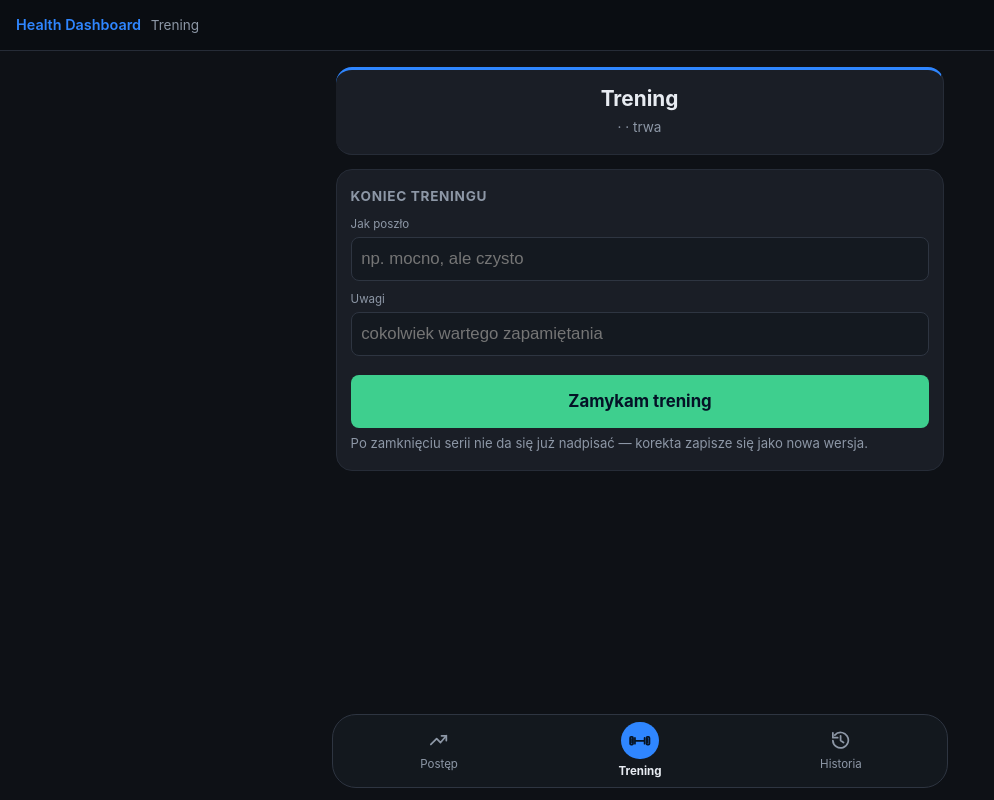
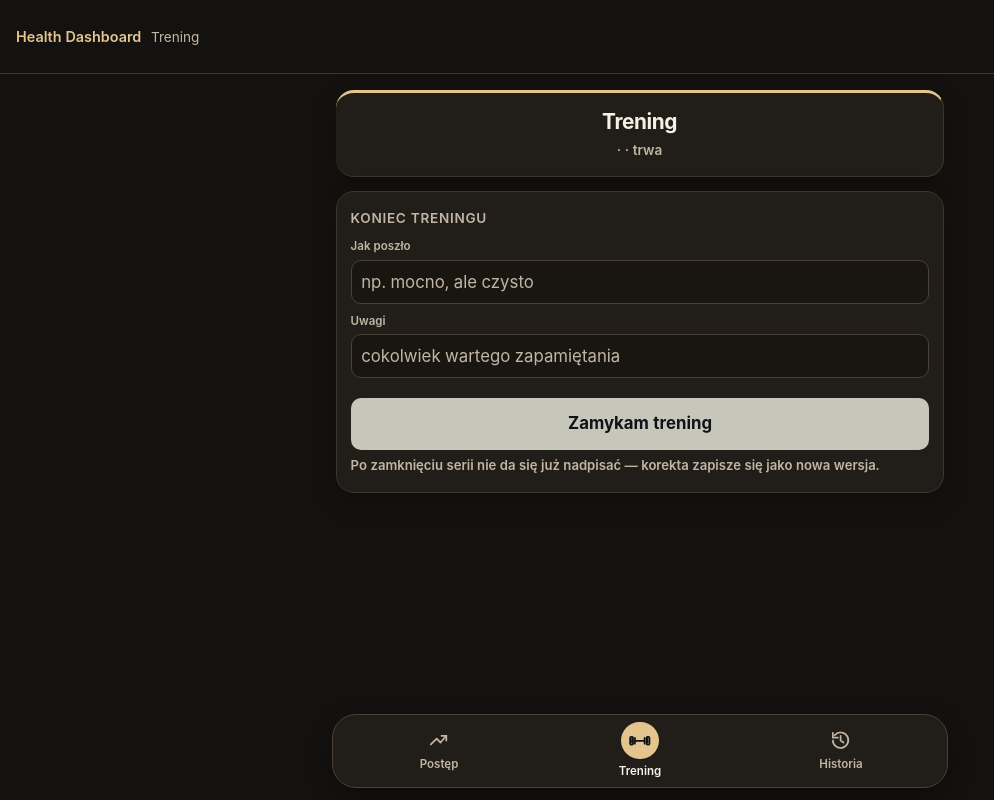
Before and after one commit to Jakubbear/aplikacja-treningowa, a FastAPI app: page /sesja/1 in a window 1280 px wide. Shown: the whole page, without its empty margins (0-994 px from the left). Run offline with FastAPI, Linux system fonts and the light colour scheme.

Commit message:
Nowy wygląd: motyw „Grafit · Szampan”
- ciemny grafit z beżowym akcentem stanu „zrobione” zamiast zieleni
- grubsze drobne napisy, czcionka systemowa, cyfry o stałej szerokości
- ramka wokół ćwiczenia, które teraz robisz; ✓ przy skończonym
- „kg” przy zapisanej serii nie nachodzi na liczbę

Układ ekranów bez zmian.

```diff
--- a/app/static/style.css
+++ b/app/static/style.css
@@ -6,21 +6,22 @@
    Układ karty ćwiczenia wg makiety z 2026-09-13. */
 
 :root {
-  --tlo: #0e1116;
-  --karta: #1a1e26;
-  --karta-obwod: #262c37;
-  --wiersz: #20252f;
-  --wiersz-obwod: #2e3541;
-  --pole: #141920;
-  --tekst: #e8ecf2;
-  --przygaszony: #8d97a6;
-  --akcent: #2f86ff;
-  --akcent-cichy: rgba(47, 134, 255, .14);
-  --ok: #3ecf8e;
+  --tlo: #141210;
+  --karta: #211e1a;
+  --karta-obwod: #3c352d;
+  --wiersz: #2b2620;
+  --wiersz-obwod: #4a4035;
+  --pole: #191612;
+  --tekst: #f6f0e5;
+  --przygaszony: #c2b6a3;
+  --akcent: #e4c58d;
+  --zrobione: #c7c6ba;
+  --zrobione-cichy: rgba(199, 198, 186, .15);
   --uwaga: #ffb454;
   --zle: #ff5f5f;
+  --akcent-cichy: rgba(228, 197, 141, .13);
   --zle-cichy: rgba(255, 95, 95, .12);
-  --promien: 16px;
+  --promien: 18px;
   --promien-maly: 10px;
   --dotyk: 44px;
 }
@@ -135,7 +136,7 @@ h2 { font-size: .85rem; margin: 0 0 .6rem; color: var(--przygaszony); text-trans
 .naglowek-sesji { text-align: center; }
 .naglowek-sesji h1 { margin: 0 0 .3rem; }
 .naglowek-sesji.trwa { border-left: none; border-top: 3px solid var(--akcent); }
-.naglowek-sesji.zrobione { border-left: none; border-top: 3px solid var(--ok); }
+.naglowek-sesji.zrobione { border-left: none; border-top: 3px solid var(--zrobione); }
 
 .lista-plan { list-style: none; padding: 0; margin: 0; }
 
@@ -231,7 +232,7 @@ h2 { font-size: .85rem; margin: 0 0 .6rem; color: var(--przygaszony); text-trans
 }
 .ikona::-webkit-details-marker { display: none; }
 .ikona.kasuj { color: var(--zle); border-color: rgba(255, 95, 95, .35); }
-.ikona.potwierdz { color: var(--ok); border-color: rgba(62, 207, 142, .4); font-size: 1.25rem; }
+.ikona.potwierdz { color: var(--zrobione); border-color: var(--zrobione); font-size: 1.25rem; }
 .ikona:active { background: var(--akcent-cichy); }
 .ikona.nieczynna { color: var(--wiersz-obwod); border-color: var(--wiersz-obwod); cursor: default; }
 
@@ -329,9 +330,9 @@ h2 { font-size: .85rem; margin: 0 0 .6rem; color: var(--przygaszony); text-trans
   flex-wrap: wrap;
 }
 /* Zrobione widać z odległości wyciągniętej ręki: zielona krawędź od lewej. */
-.serie > .wiersz.zapisana { border-left: 3px solid var(--ok); }
+.serie > .wiersz.zapisana { border-left: 3px solid var(--zrobione); }
 .serie > .wiersz.planowana { opacity: .82; }
-.serie > .wiersz.zapisano { border-color: var(--ok); }
+.serie > .wiersz.zapisano { border-color: var(--zrobione); }
 .serie > .wiersz.blad-zapisu { border-color: var(--zle); background: var(--zle-cichy); }
 /* Zapis w drodze: haczyk przygasa, żeby drugi stuk nie wyglądał na potrzebny. */
 .w-locie button[type=submit] { opacity: .45; }
@@ -420,7 +421,7 @@ button.glowny {
   font-weight: 700;
   font-size: 1.05rem;
 }
-button.konczacy { background: var(--ok); }
+button.konczacy { background: var(--zrobione); }
 button.drobny {
   padding: .55rem .7rem;
   min-height: var(--dotyk);
@@ -527,7 +528,7 @@ button.drobny {
   outline-offset: 2px;
 }
 .radio-tak:not(:checked) ~ .pole-bolu { display: none; }
-.odczucie.zapisano { border-top-color: var(--ok); }
+.odczucie.zapisano { border-top-color: var(--zrobione); }
 .odczucie.blad-zapisu { border-top-color: var(--zle); }
 
 .wysilek { border: none; padding: 0; margin: 0; min-width: 0; }
@@ -615,7 +616,7 @@ button.drobny {
   border-left: 3px solid var(--karta-obwod);
   margin-bottom: .4rem;
 }
-.odchylenia > li.zgodne { border-left-color: var(--ok); }
+.odchylenia > li.zgodne { border-left-color: var(--zrobione); }
 .odchylenia > li.inne { border-left-color: var(--uwaga); }
 .odchylenia > li.pominiete { border-left-color: var(--zle); }
 .ocena { display: block; color: var(--przygaszony); font-size: .88rem; }
@@ -813,12 +814,12 @@ body { padding-bottom: calc(6rem + env(safe-area-inset-bottom)); }
 }
 .strzalka svg, .wykonany .dalej { width: 1.25rem; height: 1.25rem; fill: none; stroke: currentColor; stroke-width: 2; stroke-linecap: round; stroke-linejoin: round; }
 
-.wykonany { display: flex; align-items: center; gap: .75rem; color: var(--tekst); text-decoration: none; border-left: 3px solid var(--ok); }
+.wykonany { display: flex; align-items: center; gap: .75rem; color: var(--tekst); text-decoration: none; border-left: 3px solid var(--zrobione); }
 .wykonany.w-toku { border-left-color: var(--akcent); }
 .wykonany .znak {
   flex: none; display: grid; place-items: center;
   width: 2rem; height: 2rem; border-radius: 50%;
-  background: rgba(62, 207, 142, .15); color: var(--ok); font-weight: 700;
+  background: var(--zrobione-cichy); color: var(--zrobione); font-weight: 700;
 }
 .wykonany.w-toku .znak { background: var(--akcent-cichy); color: var(--akcent); }
 .wykonany .opis { flex: 1; min-width: 0; display: flex; flex-direction: column; gap: .15rem; }
@@ -864,6 +865,77 @@ body { padding-bottom: calc(6rem + env(safe-area-inset-bottom)); }
 .podbicie { align-self: stretch; }
 .podbicie h3 { margin: 0 0 .35rem; font-size: .72rem; font-weight: 600; color: var(--przygaszony); text-transform: uppercase; letter-spacing: .04em; }
 .podbicie p { margin: 0 0 .4rem; font-size: .82rem; line-height: 1.3; }
-.podbicie .strzalka-gora { color: var(--ok); font-weight: 700; }
+.podbicie .strzalka-gora { color: var(--zrobione); font-weight: 700; }
 .podbicie .kg-pod { display: block; color: var(--przygaszony); padding-left: 1rem; }
-.podbicie .kg-pod strong { color: var(--ok); }
+.podbicie .kg-pod strong { color: var(--zrobione); }
+
+/* Korekty wizualne i czytelność; bez zmiany układu ani kolejności kontrolek. */
+:root { color-scheme: dark; }
+body { font-family: -apple-system, BlinkMacSystemFont, "SF Pro Text", "Segoe UI", sans-serif; font-variant-numeric: tabular-nums; }
+input, select, textarea, button { font-family: inherit; font-variant-numeric: tabular-nums; }
+input::placeholder, textarea::placeholder { color: var(--przygaszony); opacity: 1; }
+input[type="checkbox"], input[type="radio"] { accent-color: var(--akcent); }
+.pasek { background: var(--tlo); }
+.zakladki { background: var(--karta); box-shadow: 0 8px 28px #00000055; }
+.serie > .wiersz.planowana { opacity: 1; }
+.pole.przerwa input { min-height: var(--dotyk); }
+.pasek .wstecz { min-height: var(--dotyk); align-content: center; }
+.wiersz-serii input[type="text"], .wiersz-serii input[type="number"] { font-size: 1.5rem; font-weight: 750; letter-spacing: -.025em; }
+.pole.przerwa input { font-size: 1rem; font-weight: 600; letter-spacing: 0; }
+.skala-zapasu label { font-size: 1.15rem; font-weight: 750; }
+.skala-zapasu input[type="radio"]:checked + label { background: var(--akcent-cichy); border-color: var(--akcent); color: var(--tekst); }
+.ikona.potwierdz { color: var(--zrobione); border-color: var(--zrobione); }
+.ikona.kasuj { border-color: var(--zle); }
+.ikona.nieczynna { color: var(--przygaszony); }
+.ikona, button, .skala label, input[type="text"], input[type="number"], select, .pole-notatki textarea { border-radius: var(--promien-maly); }
+button.glowny, .zakladki a.wybrana .ikonka,
+.przelacznik-edycji:checked ~ .karta-glowa .ikona-edycji,
+.przelacznik-zamiany:checked ~ .karta-glowa .ikona-zamiany { color: #101216; }
+button.konczacy { background: var(--akcent); }
+button:focus-visible, a:focus-visible, summary:focus-visible { outline: 2px solid var(--akcent); outline-offset: 3px; }
+
+.karta { box-shadow: 0 8px 26px #00000038; }
+.zakladki { box-shadow: 0 8px 24px #00000055; }
+.karta-glowa .nazwa { font-weight: 650; }
+.naglowek-sesji h1 { font-weight: 700; letter-spacing: -.02em; }
+button.glowny { font-weight: 750; }
+
+
+/* Restyl: „Grafit · Szampan”, odmiana B (ciepły beż jako stan „zrobione”, drobne napisy 600). Dopiski bez zmian układu. */
+:root {
+  --waga-drobnych: 600;
+  --przygaszony: #c2b6a3;
+  --tekst-etykiet: var(--przygaszony);
+  --tekst-planu: var(--przygaszony);
+}
+.etykieta, .wysilek legend, .zapas-serii legend,
+.skala-zapasu label, .skala .opis,
+.skala input[type="radio"]:checked + label .opis,
+.plan, .panel .plan, .trening-plan .plan,
+.zakladki a, .zakladki a.wybrana, .zakladki a span,
+.meta, .notka, .ostatnio, .upadek-serii,
+h2:not(.nazwa):not(.naglowek-treningu h2):not(.daty-tekst h2):not(.progresja-tygodniowa h2) {
+  font-weight: var(--waga-drobnych);
+}
+.etykieta { color: var(--tekst-etykiet); }
+.plan, .panel .plan, .trening-plan .plan { color: var(--tekst-planu); }
+/* Wygrywa z końcową regułą bazową przywracającą akcent. */
+button.konczacy { background: var(--zrobione); }
+
+/* Ćwiczenie w całości skończone — tylko dyskretne ✓ przy nazwie,
+   bez ramki i tła. Ramkę (3 px, jak pasek zrobionej serii) dostaje ćwiczenie AKTUALNE —
+   pierwsze nieukończone (szablon dodaje `.aktualne`): „tu teraz jesteś". */
+.karta.cwiczenie.ukonczone .karta-glowa .nazwa::after {
+  content: " ✓";
+  color: var(--zrobione);
+  font-weight: 600;
+  white-space: nowrap;
+}
+.karta.cwiczenie.aktualne { border: 3px solid var(--zrobione); }
+
+/* Zapisana seria poza edycją: „kg" stoi zaraz za liczbą — pole ciężaru ma szerokość
+   z liczby znaków (`--zn` z szablonu, jednostka `ch`), a nie sztywny odstęp, który
+   przy „27,5" wchodził na cyfry. Pole przerwy zostaje po staremu. */
+.przelacznik-edycji:not(:checked) ~ .serie .zapisana .pole:not(.przerwa) .wejscie { display: flex; align-items: baseline; gap: .3rem; }
+.przelacznik-edycji:not(:checked) ~ .serie .zapisana .pole:not(.przerwa) .wejscie input { width: calc(var(--zn, 3) * 1ch + .4ch); min-width: 0; padding-right: 0; }
+.przelacznik-edycji:not(:checked) ~ .serie .zapisana .pole:not(.przerwa) .jedn { position: static; transform: none; left: auto; right: auto; }
--- a/app/templates/base.html
+++ b/app/templates/base.html
@@ -3,9 +3,9 @@
 <head>
   <meta charset="utf-8">
   <meta name="viewport" content="width=device-width, initial-scale=1, viewport-fit=cover">
-  <meta name="theme-color" content="#12151a">
+  <meta name="theme-color" content="#141210">
   <title>{{ tytul }} — trening</title>
-  <link rel="stylesheet" href="/static/style.css?v=2026-10-05e">
+  <link rel="stylesheet" href="/static/style.css?v=2026-11-11c">
 </head>
 <body>
   <header class="pasek">
--- a/app/templates/sesja.html
+++ b/app/templates/sesja.html
@@ -21,7 +21,7 @@
     <span class="etykieta">Ciężar</span>
     <span class="wejscie">
       <input type="text" id="{{ id }}" name="{{ nazwa }}" inputmode="decimal"
-             value="{{ wartosc }}" placeholder="masa ciała" autocomplete="off">
+             value="{{ wartosc }}" style="--zn: {{ [wartosc|string|length, 2]|max }}" placeholder="masa ciała" autocomplete="off">
       <span class="jedn">kg</span>
     </span>
   </label>
@@ -76,6 +76,12 @@
 {% set niezaczete = pozycje|rejectattr('id', 'in', serie.keys())|list %}
 {% set nastepna_id = niezaczete[0].id if niezaczete else none %}
 
+{# „Aktualne" ćwiczenie = pierwsze, w którym brakuje serii (po skończeniu poprzedniego). #}
+{% set biezace = namespace(id=none) %}
+{% for q in pozycje %}
+{% if biezace.id is none and serie.get(q.id, [])|length < [q.sets, limit_serii]|min %}{% set biezace.id = q.id %}{% endif %}
+{% endfor %}
+
 {% for p in pozycje %}
 {% set zrobione = serie.get(p.id, []) %}
 {% set ost = ostatnie.get(p.exercise_id) %}
@@ -90,7 +96,7 @@
 {% set ile_serii = [p.sets, limit_serii]|min %}
 {% set wszystkie = [zrobione|length, ile_serii]|max %}
 
-<section class="karta cwiczenie{% if zrobione|length >= ile_serii %} ukonczone{% endif %}" id="poz-{{ p.id }}">
+<section class="karta cwiczenie{% if zrobione|length >= ile_serii %} ukonczone{% elif p.id == biezace.id %} aktualne{% endif %}" id="poz-{{ p.id }}">
 
   {# Przełączniki muszą stać PRZED treścią karty, bo reszta sięga do nich
      selektorem `:checked ~ …` — bez jednej linijki JS-u. #}
```
